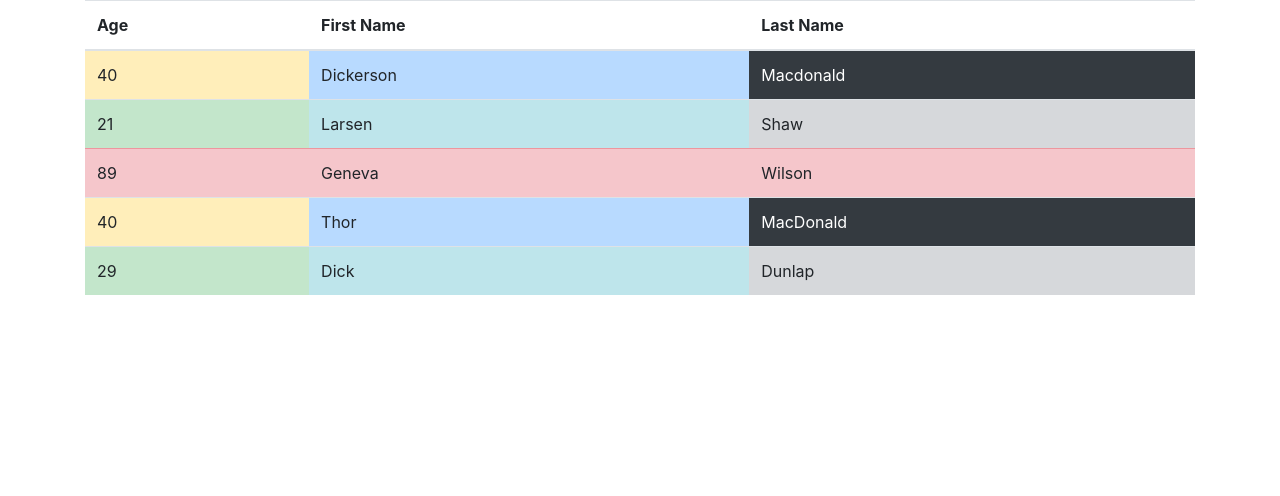
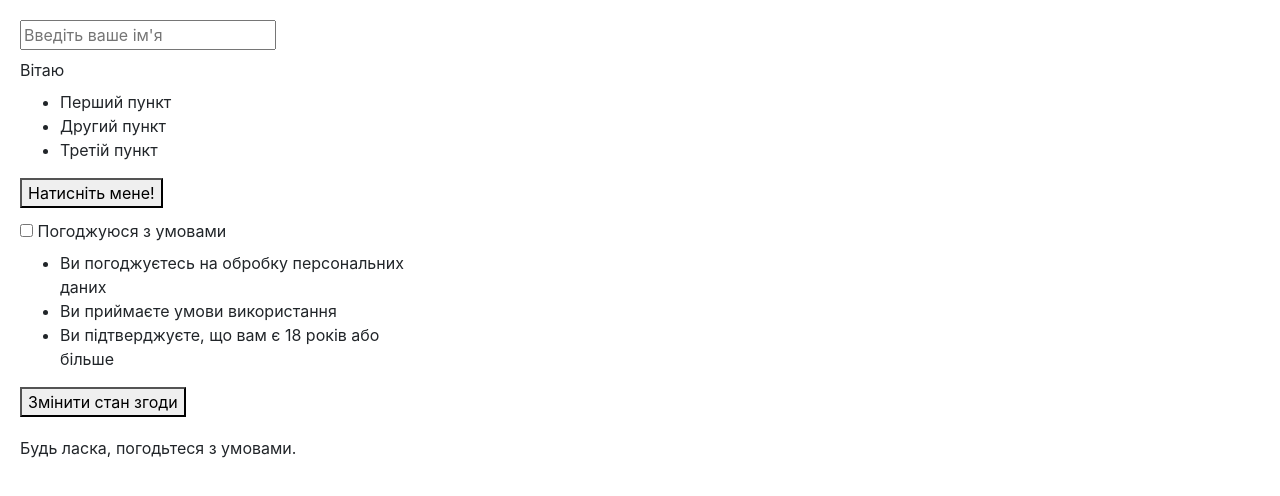
Before and after one commit to Luilaniel/vue, a Vue app: page / in a window 1280 px wide. Shown: the top 496 px of the page. Built offline with nearby package versions, Linux system fonts and the light colour scheme.

Commit message:
Доданий компонент з директивами

```diff
--- a/src/App.vue
+++ b/src/App.vue
@@ -1,16 +1,16 @@
 <template>
   <div id="app">
-    <TableComponent />
+    <SomeDirectives />
   </div>
 </template>
 
 <script>
-import TableComponent from './components/TableComponent.vue'
+import SomeDirectives from "@/components/SomeDirectives.vue";
 
 export default {
   name: 'App',
   components: {
-    TableComponent
+    SomeDirectives
   }
 }
 </script>
--- /dev/null
+++ b/src/components/SomeDirectives.vue
@@ -0,0 +1,64 @@
+<template>
+  <div>
+    <input v-model="name" placeholder="Введіть ваше ім'я" />
+    <p v-if="name">Вітаю, {{ name }}</p>
+    <p v-else>Вітаю</p>
+    <ul>
+      <li v-for="(item, index) in items" :key="index">{{ item }}</li>
+    </ul>
+    <button @click="greeting">Натисніть мене!</button>
+    <br>
+    <label>
+      <input type="checkbox" v-model="agreed" />
+      Погоджуюся з умовами
+    </label>
+
+    <ul>
+      <li v-for="(term, index) in terms" :key="'term-' + index">{{ term }}</li>
+    </ul>
+    <button @click="toggleAgreement">Змінити стан згоди</button>
+    <p v-if="agreed">Дякуємо за згоду!</p>
+    <p v-else>Будь ласка, погодьтеся з умовами.</p>
+  </div>
+</template>
+
+<script>
+export default {
+  name: "SomeDirectives",
+  data() {
+    return {
+      name: '',
+      items: ['Перший пункт', 'Другий пункт', 'Третій пункт'],
+      agreed: false,
+      terms: [
+        'Ви погоджуєтесь на обробку персональних даних',
+        'Ви приймаєте умови використання',
+        'Ви підтверджуєте, що вам є 18 років або більше'
+      ]
+    }
+  },
+  methods: {
+    greeting() {
+      alert("Вітаю");
+    },
+    toggleAgreement() {
+      this.agreed = !this.agreed;
+    }
+  }
+}
+</script>
+
+<style scoped>
+div {
+  max-width: 400px;
+  margin: 20px;
+}
+
+p {
+  margin: 8px 0;
+}
+
+button {
+  margin-bottom: 11px;
+}
+</style>
--- a/src/components/TableComponent.vue
+++ /dev/null
@@ -1,51 +0,0 @@
-<template>
-  <b-container>
-    <b-row>
-      <b-col cols="12">
-        <b-table :items="items"></b-table>
-      </b-col>
-    </b-row>
-  </b-container>
-</template>
-
-<script>
-export default {
-  name: "TableComponent",
-  data() {
-    return {
-      items: [
-        { age: 40,
-          first_name: 'Dickerson',
-          last_name: 'Macdonald',
-          _cellVariants: { age: 'warning', first_name: 'primary', last_name: 'dark' }
-        },
-        { age: 21,
-          first_name: 'Larsen',
-          last_name: 'Shaw',
-          _cellVariants: { age: 'success', first_name: 'info', last_name: 'secondary' }
-        },
-        { age: 89,
-          first_name: 'Geneva',
-          last_name: 'Wilson',
-          _rowVariant: 'danger'
-        },
-        { age: 40,
-          first_name: 'Thor',
-          last_name: 'MacDonald',
-          _cellVariants: { age: 'warning', first_name: 'primary', last_name: 'dark' }
-        },
-        { age: 29,
-          first_name: 'Dick',
-          last_name: 'Dunlap',
-          _cellVariants: { age: 'success', first_name: 'info', last_name: 'secondary' }
-        }
-      ]
-    }
-  }
-}
-
-</script>
-
-<style scoped>
-
-</style>
```
Also changed, not shown: src/components/ButtonComponent.vue (deleted, +0 -33 lines).
